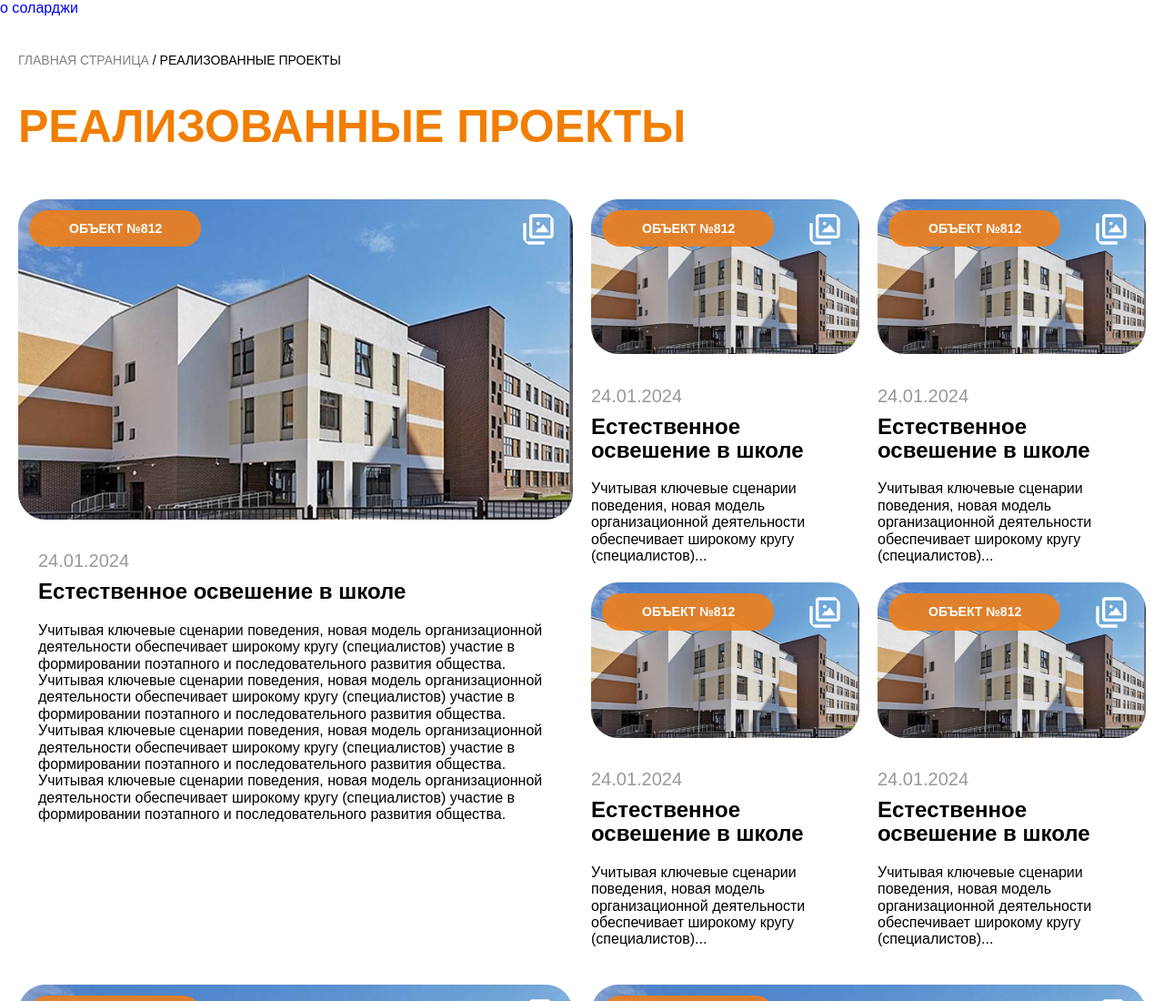
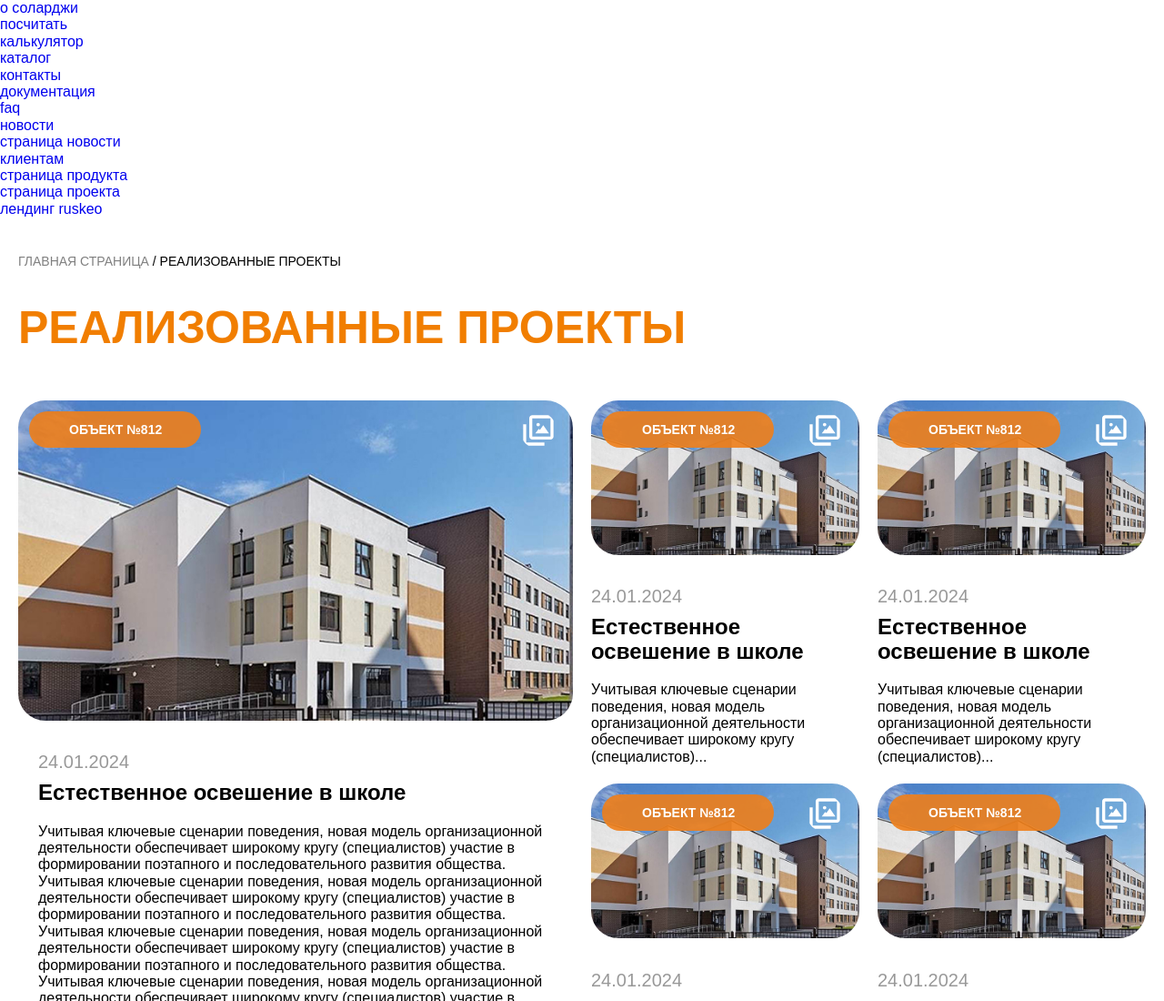
Before and after one commit to Bitaxa-72/solargy, a website built with Vite: page src/index.html in a window 1280 px wide. Shown: the top 1100 px of the page at 91% size. Built offline with nearby package versions, Linux system fonts and the light colour scheme; files whose address does not match are found by name.

Commit message:
Update index.html

```diff
--- a/src/index.html
+++ b/src/index.html
@@ -10,21 +10,18 @@
 <body>
     <div style="display: flex; flex-direction: column;">
       <a href="/solargy/about"> о соларджи</a>
-      <a href=""></a>
-      <a href=""></a>
-      <a href=""></a>
-      <a href=""></a>
-      <a href=""></a>
-      <a href=""></a>
-      <a href=""></a>
-      <a href=""></a>
-      <a href=""></a>
-      <a href=""></a>
-      <a href=""></a>
-      <a href=""></a>
-      <a href=""></a>
-      <a href=""></a>
-      <a href=""></a>
+      <a href="/solargy/calculation">посчитать</a>
+      <a href="/solargy/calculator">калькулятор</a>
+      <a href="/solargy/catalog">каталог</a>
+      <a href="/solargy/contacts">контакты</a>
+      <a href="/solargy/documents">документация</a>
+      <a href="/solargy/faq">faq</a>
+      <a href="/solargy/news">новости</a>
+      <a href="/solargy/newsPage">страница новости</a>
+      <a href="/solargy/persons">клиентам</a>
+      <a href="/solargy/productPage">страница продукта</a>
+      <a href="/solargy/projectPage">страница проекта</a>
+      <a href="/solargy/ruskeo">лендинг ruskeo</a>
     </div>
   <section class="projects">
     <div class="container__s">
```
